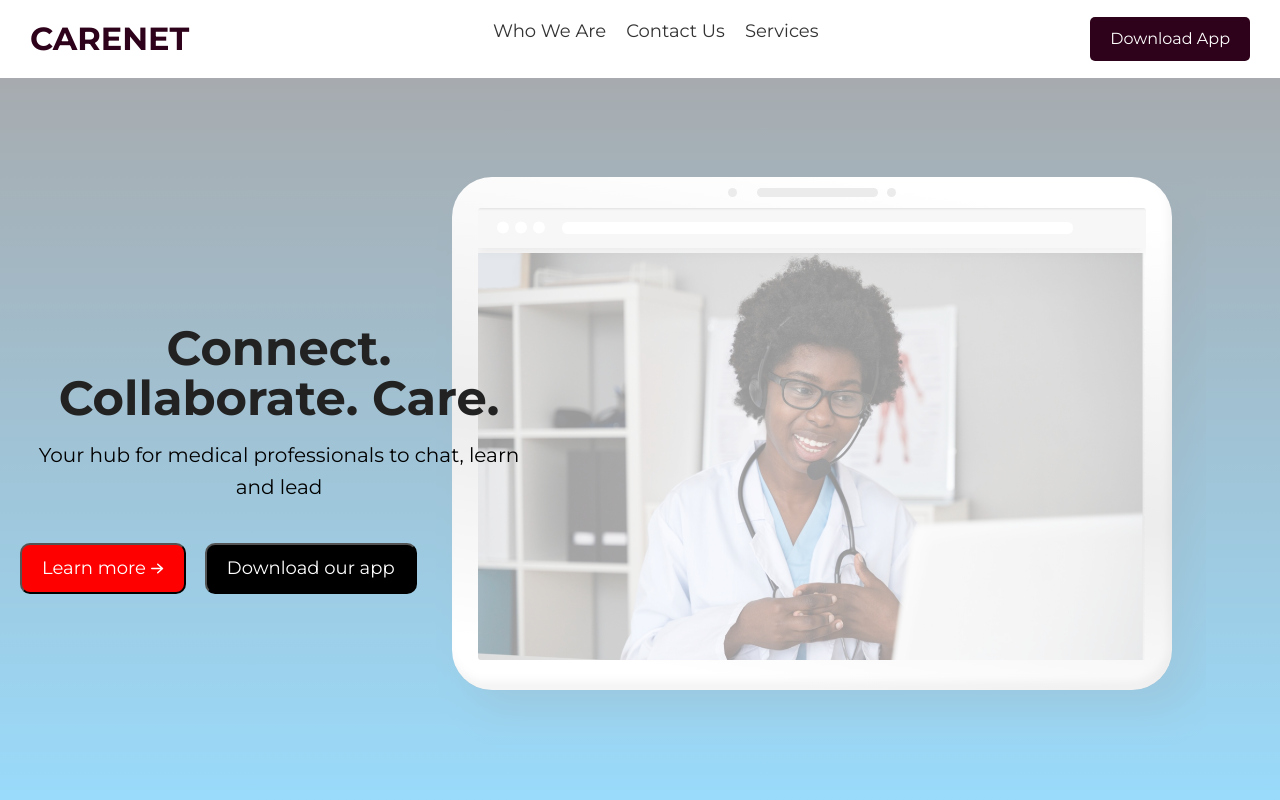
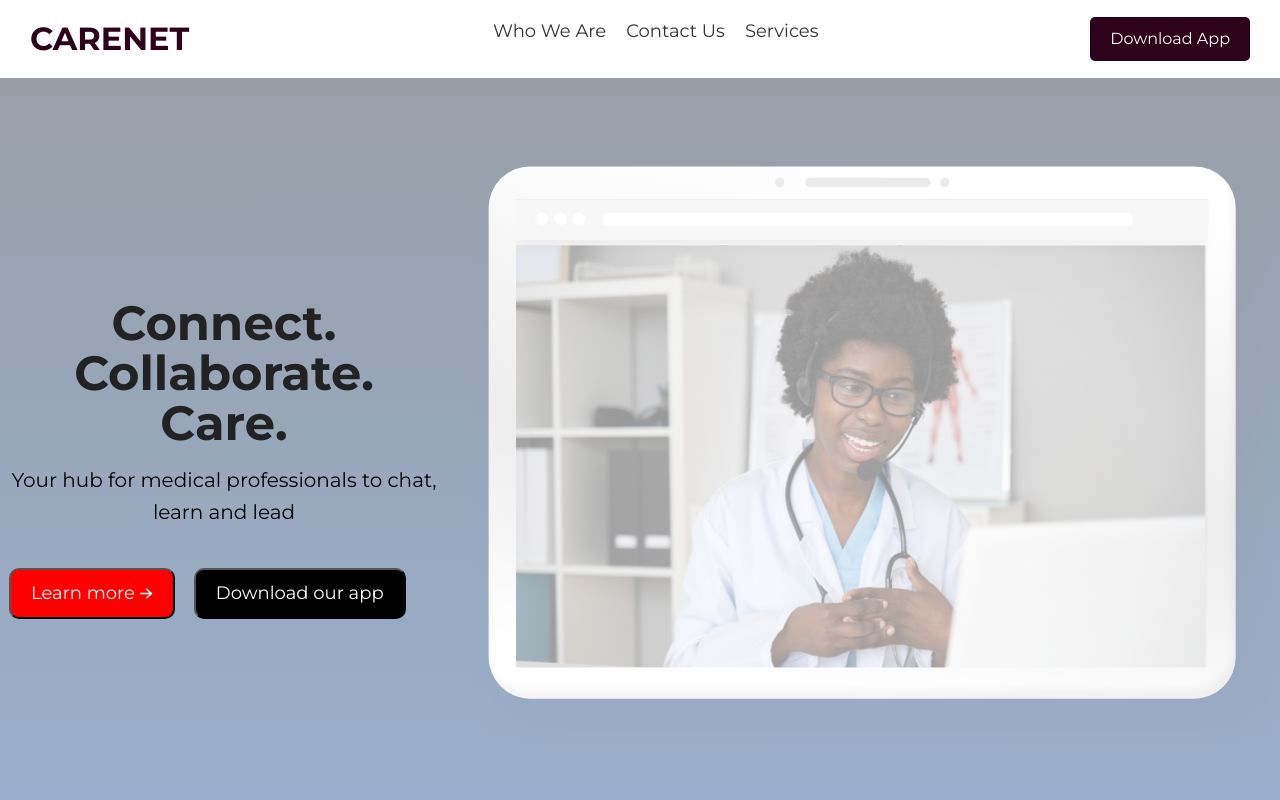
Before and after one commit to Anidisam/carenet, a React (Vite) app: page / in a window 1280 px wide. Shown: the top 800 px of the page. Built offline with nearby package versions, Linux system fonts and the light colour scheme; a web font is replaced by a local one.

Commit message:
recent commit

```diff
--- a/src/App.jsx
+++ b/src/App.jsx
@@ -3,6 +3,7 @@ import "bootstrap/dist/css/bootstrap.min.css";
 import { BrowserRouter as Router, Routes, Route } from "react-router-dom";
 import Navbar from "./components/Navbar";
 import Hero from "./components/Hero";
+// import Main from "./components/Main";
 import Mission from "./components/Mission";
 import Testimonial from "./components/Testimonials";
 import Download from "./components/Download";
@@ -24,6 +25,7 @@ function App() {
             <>
               <Navbar />
               <Hero />
+              {/* <Main/> */}
               <Mission />
               <Testimonial />
               <Download />
--- a/src/assets/css/hero.css
+++ b/src/assets/css/hero.css
@@ -1,13 +1,13 @@
 /* Hero Section */
 .hero-section {
+  background-image: linear-gradient(#000F23 , #003A89);
   display: flex;
   flex-direction: row;
   align-items: center;
   justify-content: space-between; /* Ensures spacing between content and image */
   gap: 2rem;
-  background: linear-gradient(to bottom, #222d37, #00aaff);
   height: 95vh;
-  padding: 0 10px; /* Ensures margin doesn't push content off-screen */
+  /* padding: 0 10px; Ensures margin doesn't push content off-screen */
 }
 
 /* Hero Content */
@@ -16,18 +16,21 @@
   margin-left: 10px; /* Align to left */
 }
 
-.hero-content h1 {
-  font-size: 48px; /* Increased size */
+.hero-content-left h1 {
+  font-size: 40px; /* Increased size */
   font-weight: 700;
   line-height: 50px;
   color: #fff;
   margin-bottom: 1.5rem;
+  width:430px;
 }
 
-.hero-content p {
-  font-size: 28px; /* Increased size */
-  line-height: 36px;
+.hero-content-left p {
+  font-size: 24px; /* Increased size */
+  line-height: 32px;
   color: #fff;
+  font-weight: 500px;
+  width: 430px;
   margin-bottom: 2.5rem;
 }
 
@@ -60,8 +63,8 @@
   display: flex;
   justify-content: center;
   align-items: center;
-  width: 500px; /* Increased size */
-  margin-right: 190px; /* Align to right */
+  /* width: 500px; Increased size  */
+  /* margin-right: 190px; Align to right */
 }
 
 .hero-image img {
--- a/src/components/Hero.jsx
+++ b/src/components/Hero.jsx
@@ -6,9 +6,9 @@ import Arrow from "../assets/images/arrow-c.svg"
 const Hero = () => {
   return (
     <div className="hero-section" >
-      {/* Left Content */}
       <div className="hero-content">
-        <div>
+        {/* Left Content */}
+        <div className="hero-content-left">
           <h1>
             Connect. Collaborate. Care.
           </h1>
@@ -28,7 +28,7 @@ const Hero = () => {
       </div>
 
         <div className="hero-image">
-        <img src={HeroImage} alt="Medical Professional"  />
+        <img src={HeroImage} alt="Medical Professional" />
       </div>
 
     </div>
```
